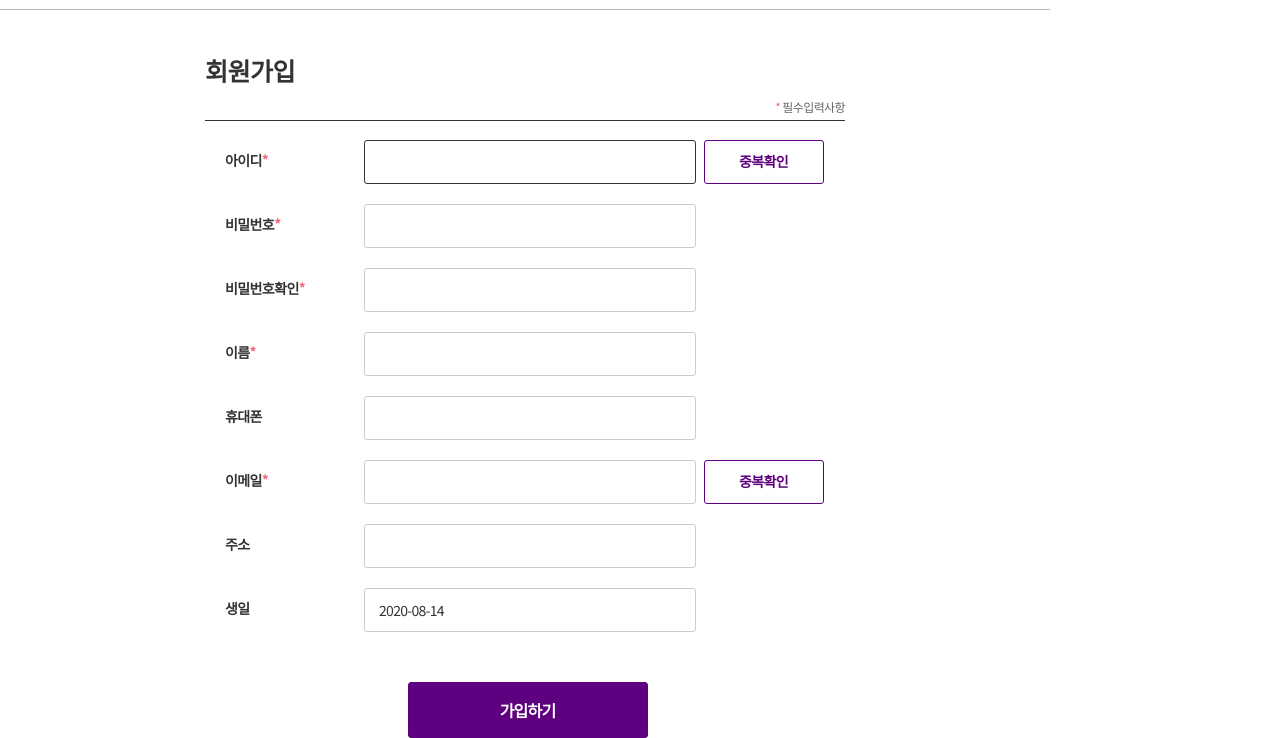
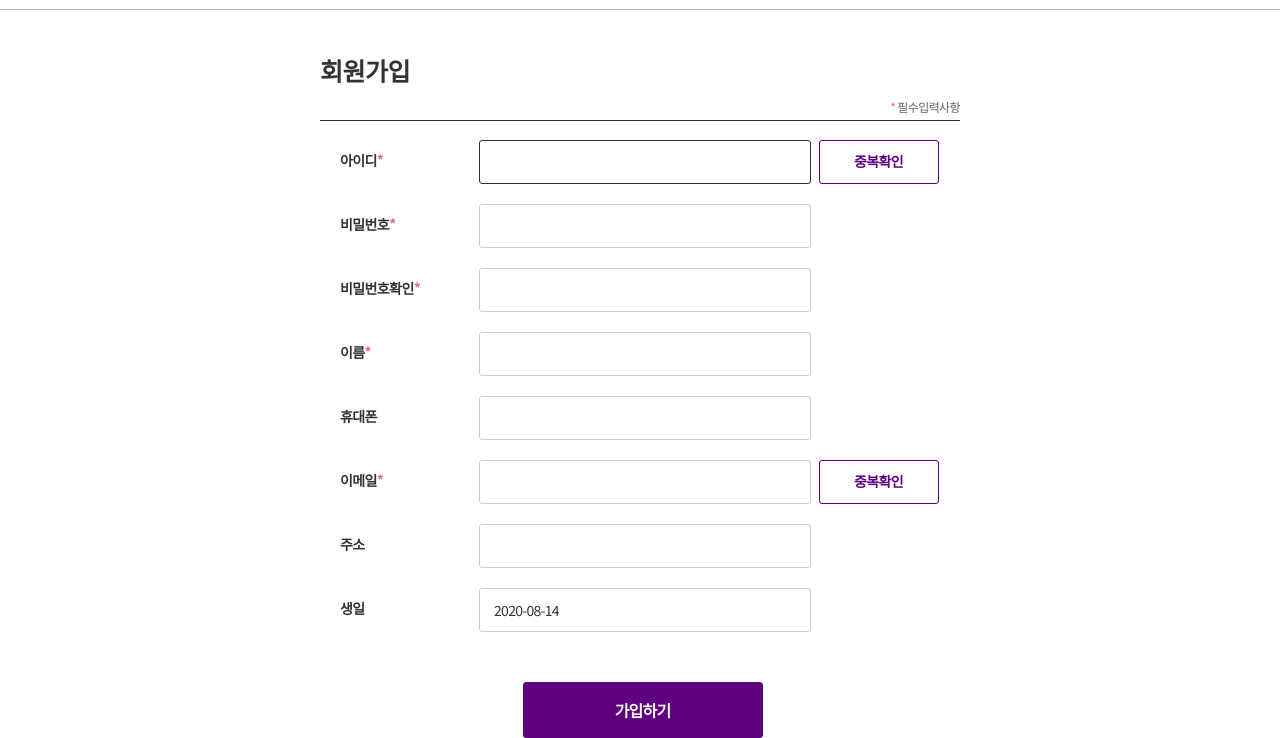
Before and after one commit to ResinCRT/Web_shopping_IoT, a Django app: page /accounts/register/ in a window 1280 px wide. Shown: the part 210-948 px from the top of the page. Run offline with Django 3.2, Linux system fonts and the light colour scheme; some libraries are stand-ins or nearby versions.

Commit message:
scroll bug 이번엔 진짜로

```diff
--- a/static_data/static/style.css
+++ b/static_data/static/style.css
@@ -1280,7 +1280,7 @@ button {
 html,
 body {
     height: 100%;
-    width: max-content;
+    width: revert;
 }
 
 
```
